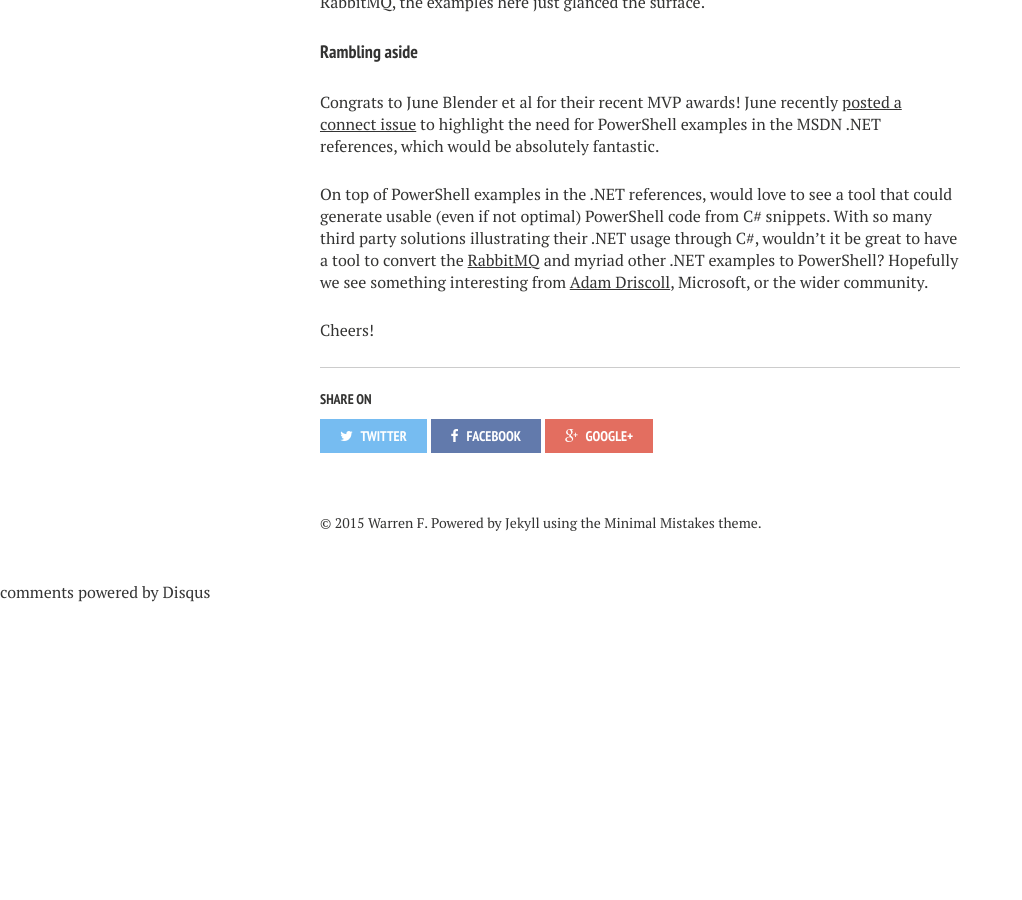
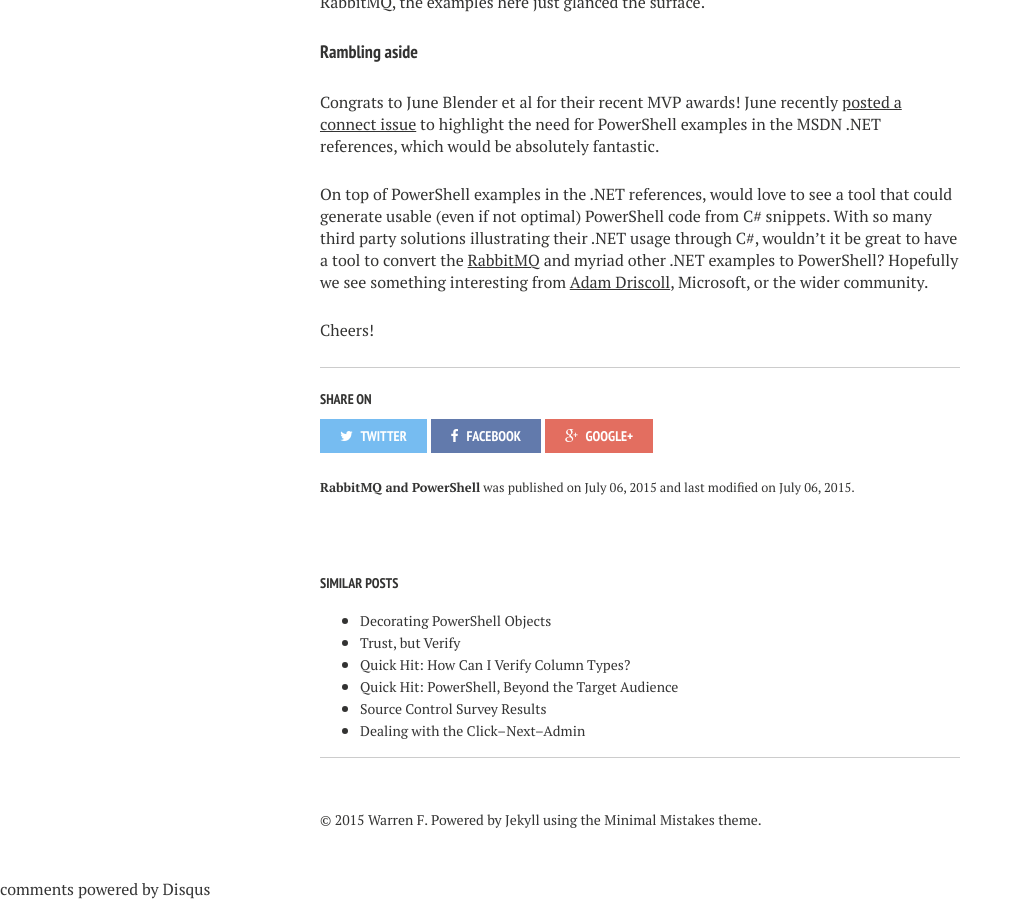
Before and after one commit to RamblingCookieMonster/RamblingCookieMonster.github.io, a Jekyll site: the page built from _posts/2015-07-06-RabbitMQ-Intro.md, in a window 1280 px wide and 900 px high, scrolled down 6801 px. Shown: the whole window, without its empty margins (0-1022 px from the left). Built offline with Jekyll 4.4.1, drawn with Linux system fonts in a browser that asks for light colours; nearby versions of some CDN libraries; comment, search, counter and statistics services are not loaded; before the commit the page ends 7404 px from its top, so only the background shows below that.

Commit message:
post rabbitmq

```diff
--- a/Drafts/2015-07-05-RabbitMQ-Intro.md
+++ b/_posts/2015-07-06-RabbitMQ-Intro.md
@@ -1,10 +1,10 @@
 ---
-layout: page
+layout: post
 title: RabbitMQ and PowerShell
 excerpt: "You've got mail"
 tags: [PowerShell, Automation, Devops, Tools, Module]
-modified: 2015-07-05 22:00:00
-date: 2015-07-05 22:00:00
+modified: 2015-07-06 22:00:00
+date: 2015-07-06 22:00:00
 comments: true
 image:
  feature: banner.jpg
```
